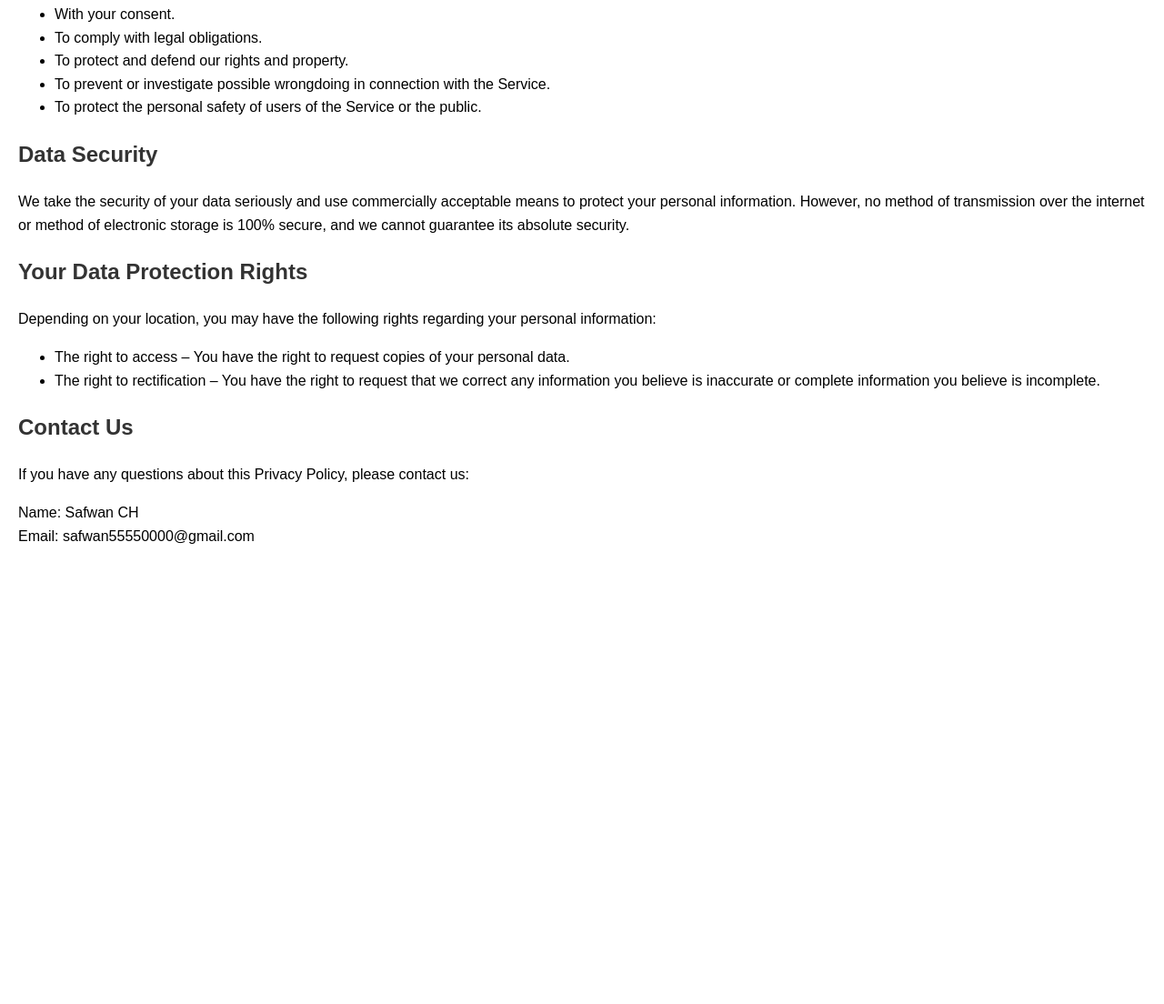
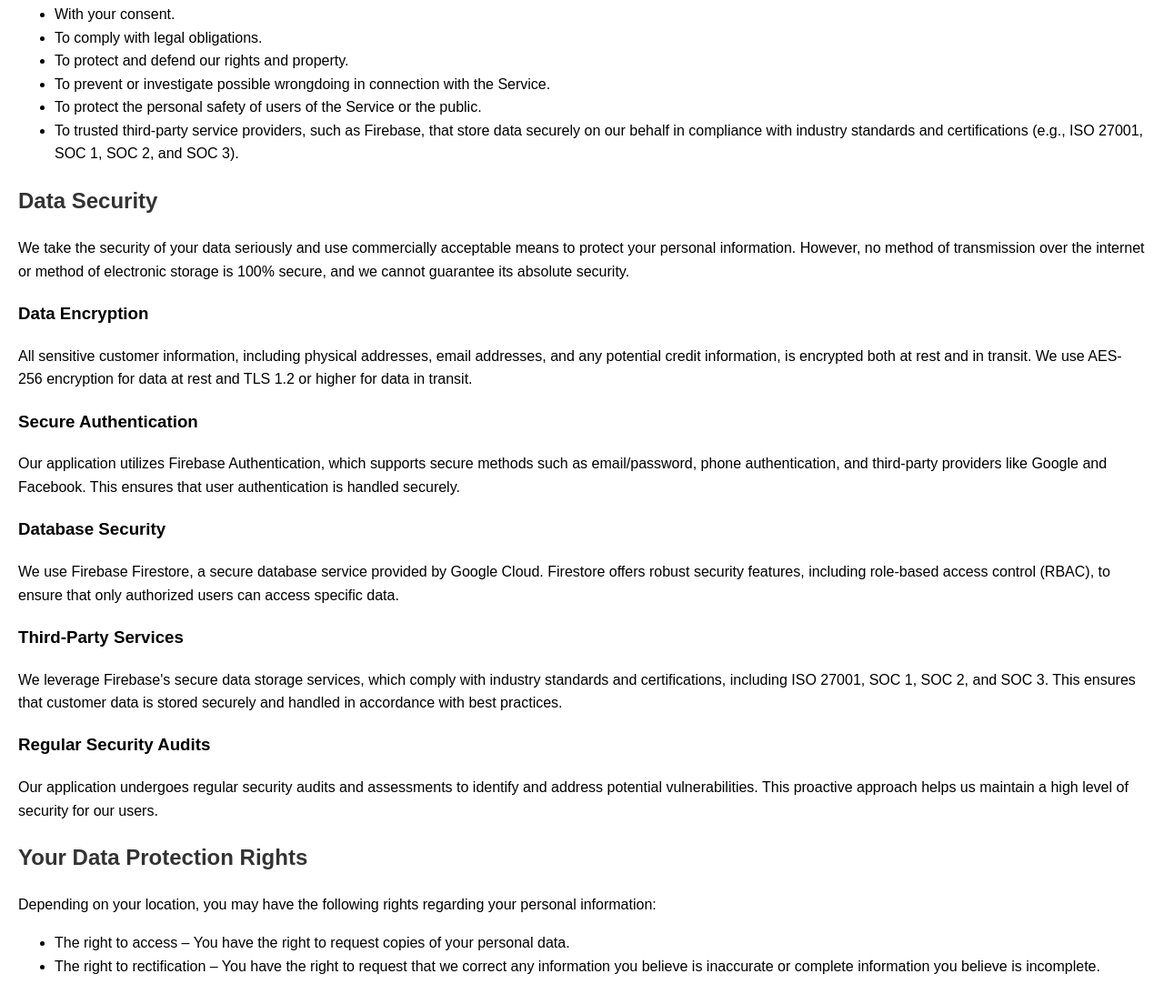
Before and after one commit to safwanch2005/home.in.privacypolicy, a plain HTML site: page index.html in a window 1280 px wide. Shown: the part 1422-2526 px from the top of the page at 91% size. Before the commit the page ends 2044 px from the top, so only its background shows below. Drawn offline with Linux system fonts and the light colour scheme.

Commit message:
added informations about user data safety

```diff
--- a/index.html
+++ b/index.html
@@ -68,10 +68,26 @@
         <li>To protect and defend our rights and property.</li>
         <li>To prevent or investigate possible wrongdoing in connection with the Service.</li>
         <li>To protect the personal safety of users of the Service or the public.</li>
+        <li>To trusted third-party service providers, such as Firebase, that store data securely on our behalf in compliance with industry standards and certifications (e.g., ISO 27001, SOC 1, SOC 2, and SOC 3).</li>
     </ul>
 
     <h2>Data Security</h2>
     <p>We take the security of your data seriously and use commercially acceptable means to protect your personal information. However, no method of transmission over the internet or method of electronic storage is 100% secure, and we cannot guarantee its absolute security.</p>
+
+    <h3>Data Encryption</h3>
+    <p>All sensitive customer information, including physical addresses, email addresses, and any potential credit information, is encrypted both at rest and in transit. We use AES-256 encryption for data at rest and TLS 1.2 or higher for data in transit.</p>
+
+    <h3>Secure Authentication</h3>
+    <p>Our application utilizes Firebase Authentication, which supports secure methods such as email/password, phone authentication, and third-party providers like Google and Facebook. This ensures that user authentication is handled securely.</p>
+
+    <h3>Database Security</h3>
+    <p>We use Firebase Firestore, a secure database service provided by Google Cloud. Firestore offers robust security features, including role-based access control (RBAC), to ensure that only authorized users can access specific data.</p>
+
+    <h3>Third-Party Services</h3>
+    <p>We leverage Firebase's secure data storage services, which comply with industry standards and certifications, including ISO 27001, SOC 1, SOC 2, and SOC 3. This ensures that customer data is stored securely and handled in accordance with best practices.</p>
+
+    <h3>Regular Security Audits</h3>
+    <p>Our application undergoes regular security audits and assessments to identify and address potential vulnerabilities. This proactive approach helps us maintain a high level of security for our users.</p>
 
     <h2>Your Data Protection Rights</h2>
     <p>Depending on your location, you may have the following rights regarding your personal information:</p>
```
